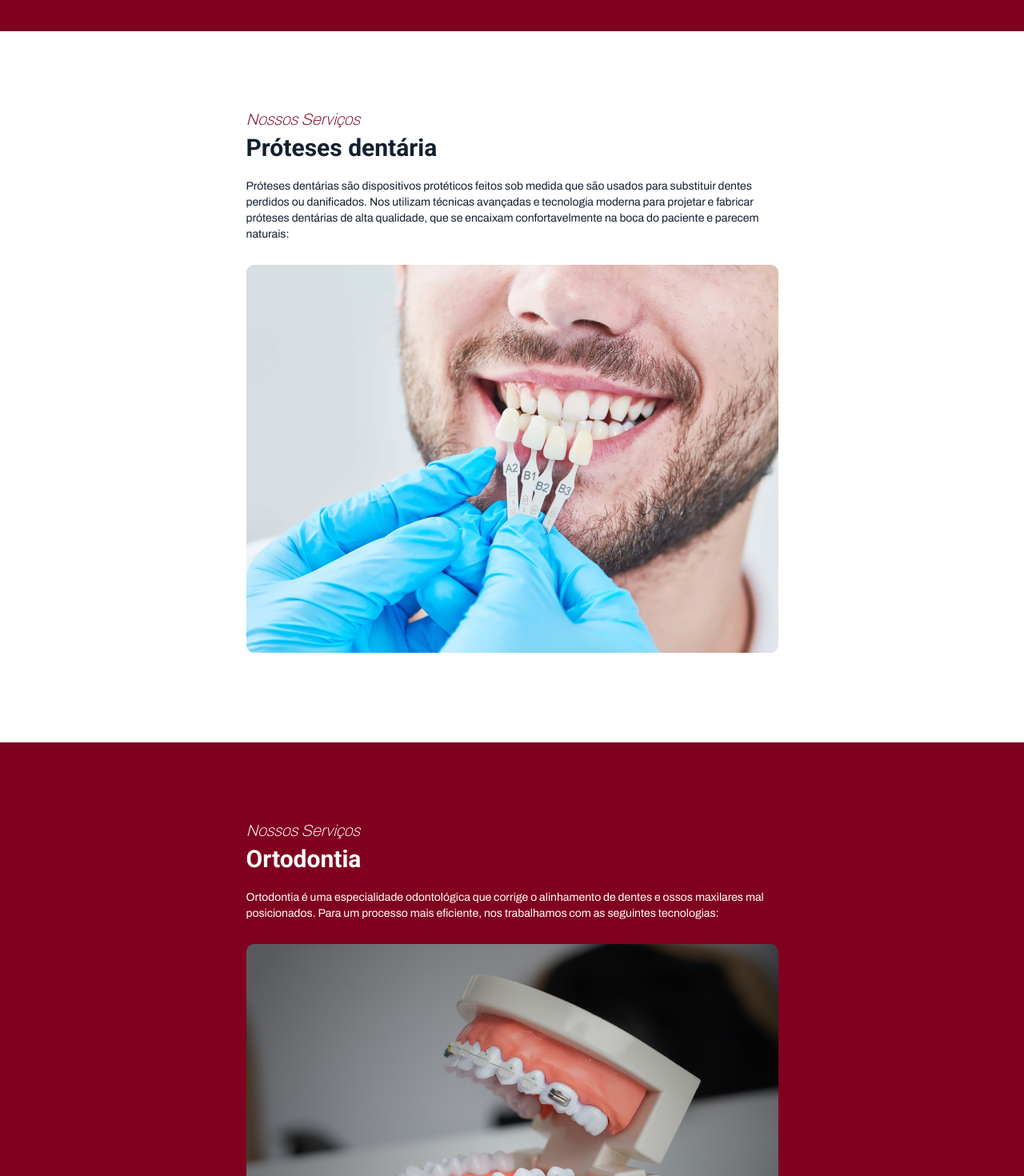
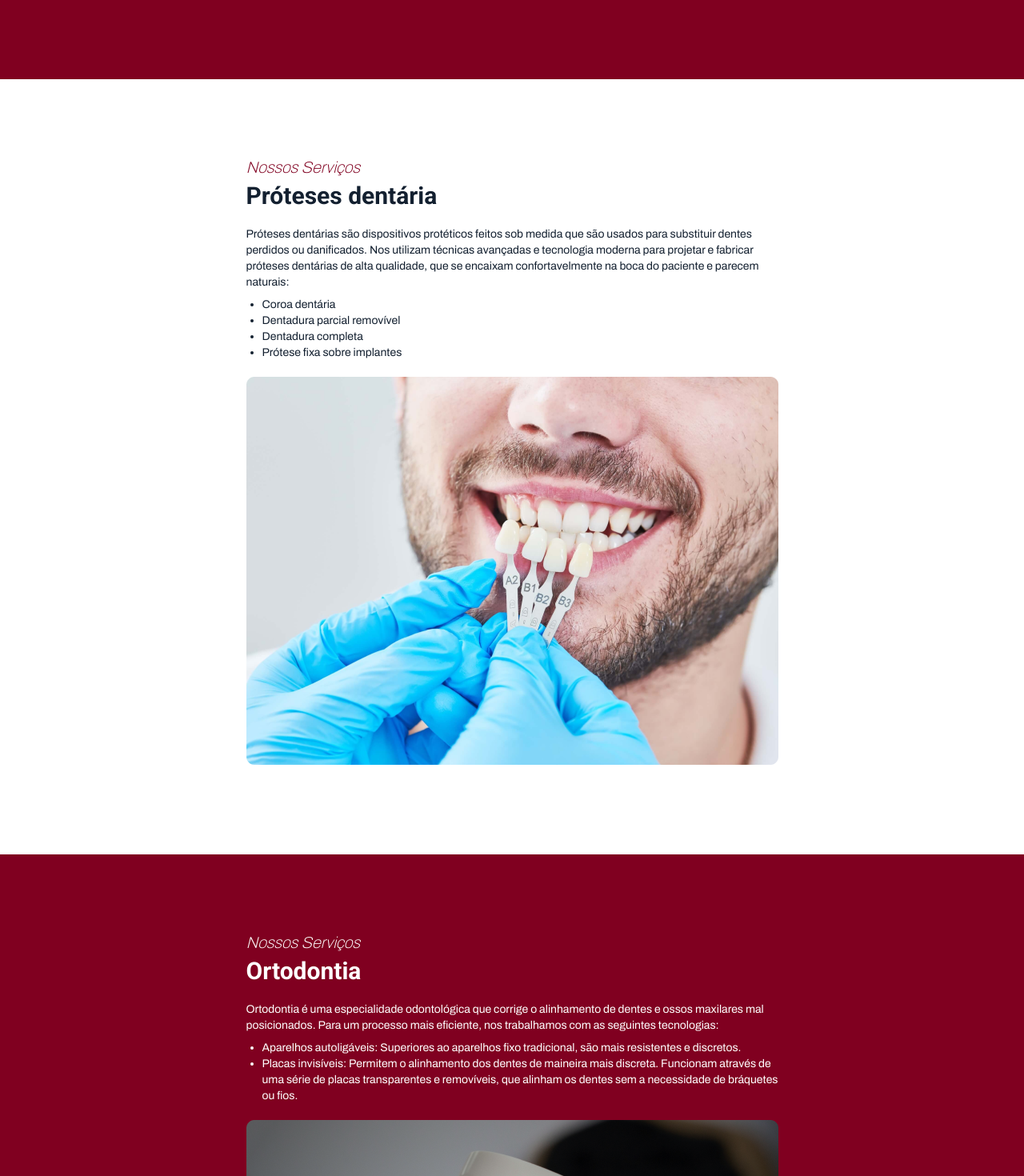
Before and after one commit to GustavoGigacz/odonto-suelen-project, a Next.js app: page / in a window 1280 px wide. Shown: the part 3880-5350 px from the top of the page at 80% size. Built offline with nearby package versions, Linux system fonts and the light colour scheme.

Commit message:
update lis

```diff
--- a/app/components/home/OurServices/Service.tsx
+++ b/app/components/home/OurServices/Service.tsx
@@ -4,7 +4,7 @@ interface ServiceProps {
   title: string;
   upperTitle: string;
   paragraph: string;
-  // list: string;
+  lis?: JSX.Element[];
   image: StaticImageData;
   reversed?: boolean;
 }
@@ -13,7 +13,7 @@ export default function Service({
   title,
   upperTitle,
   paragraph,
-  // list,
+  lis,
   image,
   reversed = false,
 }: ServiceProps) {
@@ -44,9 +44,13 @@ export default function Service({
               <p className='screen3:text-xl text-sm font-archivo'>
                 {paragraph}
               </p>
-              <ul className='screen3:text-xl text-sm font-archivo list-disc pl-5 mt-2'>
-                {/* <li></li> */}
-              </ul>
+              {lis ? (
+                <ul className='screen3:text-xl text-sm font-archivo list-disc pl-5 mt-2'>
+                  {lis.map((li, key) => (
+                    <li key={`${key}_${li}`}>{li}</li>
+                  ))}
+                </ul>
+              ) : null}
             </div>
             <div className='max-w-[665px]'>
               <Image src={image} alt={''} />
--- a/app/components/home/OurServices/index.tsx
+++ b/app/components/home/OurServices/index.tsx
@@ -1,49 +1,89 @@
-import Image from "next/image";
+import Image from 'next/image';
 
 /////Images
-import Service1 from "@/public/images/Service1.png";
-import Service2 from "@/public/images/Service2.png";
-import Service3 from "@/public/images/Service3.png";
-import Service4 from "@/public/images/Service4.png";
-import Service5 from "@/public/images/Service5.png";
-import Service from "./Service";
+import Service1 from '@/public/images/Service1.png';
+import Service2 from '@/public/images/Service2.png';
+import Service3 from '@/public/images/Service3.png';
+import Service4 from '@/public/images/Service4.png';
+import Service5 from '@/public/images/Service5.png';
+import Service from './Service';
 /////Images
 
 const services = [
   {
-    title: "Cirurgias Avançadas",
-    upperTitle: "Nossos Serviços",
+    title: 'Cirurgias Avançadas',
+    upperTitle: 'Nossos Serviços',
     paragraph:
-      "Os dentistas usam técnicas e ferramentas especiais para realizar cirurgias menos dolorosas e que ajudam você a se recuperar mais rapidamente.",
+      'Os dentistas usam técnicas e ferramentas especiais para realizar cirurgias menos dolorosas e que ajudam você a se recuperar mais rapidamente.',
     image: Service1,
+    lis: [
+      <>Implantes dentários</>,
+      <>Cirurgia periodontal</>,
+      <>Exodontia de sisos inclusos/ impactados</>,
+    ],
   },
   {
-    title: "Próteses dentária",
-    upperTitle: "Nossos Serviços",
+    title: 'Próteses dentária',
+    upperTitle: 'Nossos Serviços',
     paragraph:
-      "Próteses dentárias são dispositivos protéticos feitos sob medida que são usados para substituir dentes perdidos ou danificados. Nos utilizam técnicas avançadas e tecnologia moderna para projetar e fabricar próteses dentárias de alta qualidade, que se encaixam confortavelmente na boca do paciente e parecem naturais:",
+      'Próteses dentárias são dispositivos protéticos feitos sob medida que são usados para substituir dentes perdidos ou danificados. Nos utilizam técnicas avançadas e tecnologia moderna para projetar e fabricar próteses dentárias de alta qualidade, que se encaixam confortavelmente na boca do paciente e parecem naturais:',
     image: Service2,
+    lis: [
+      <>Coroa dentária</>,
+      <>Dentadura parcial removível</>,
+      <>Dentadura completa</>,
+      <>Prótese fixa sobre implantes</>,
+    ],
   },
   {
-    title: "Ortodontia",
-    upperTitle: "Nossos Serviços",
+    title: 'Ortodontia',
+    upperTitle: 'Nossos Serviços',
     paragraph:
-      "Ortodontia é uma especialidade odontológica que corrige o alinhamento de dentes e ossos maxilares mal posicionados. Para um processo mais eficiente, nos trabalhamos com as seguintes tecnologias:",
+      'Ortodontia é uma especialidade odontológica que corrige o alinhamento de dentes e ossos maxilares mal posicionados. Para um processo mais eficiente, nos trabalhamos com as seguintes tecnologias:',
     image: Service3,
+    lis: [
+      <>
+        Aparelhos autoligáveis: Superiores ao aparelhos fixo tradicional, são
+        mais resistentes e discretos.
+      </>,
+      <>
+        Placas invisíveis: Permitem o alinhamento dos dentes de maineira mais
+        discreta. Funcionam através de uma série de placas transparentes e
+        removíveis, que alinham os dentes sem a necessidade de bráquetes ou
+        fios.
+      </>,
+    ],
   },
   {
-    title: "Tratamento de Canal",
-    upperTitle: "Nossos Serviços",
+    title: 'Tratamento de Canal',
+    upperTitle: 'Nossos Serviços',
     paragraph:
-      "canal dentário é um procedimento que consiste na retirada da polpa do dente, um tecido encontrado na parte interna da raiz. Geralmente, ele é indicado quando existe uma cárie em processo avançado e que já causou danos na polpa dentária.",
+      'canal dentário é um procedimento que consiste na retirada da polpa do dente, um tecido encontrado na parte interna da raiz. Geralmente, ele é indicado quando existe uma cárie em processo avançado e que já causou danos na polpa dentária.',
     image: Service4,
   },
   {
-    title: "Tratamentos Estéticos",
-    upperTitle: "Nossos Serviços",
+    title: 'Tratamentos Estéticos',
+    upperTitle: 'Nossos Serviços',
     paragraph:
-      "Oferecemos diversos tratamentos estéticos para deixar o seu sorriso perfeito:",
+      'Oferecemos diversos tratamentos estéticos para deixar o seu sorriso perfeito:',
     image: Service5,
+    lis: [
+      <>
+        Facetas dentárias - próteses muito finas confeccionadas em porcelana ou
+        resina. São parecidas com uma capa que tem o formato do dente do
+        paciente.
+      </>,
+      <>
+        Clareamento dentário no Consultório - O profissional aplica um gel com
+        alta concentração de agentes clareadores, deixando-os agir por ao menos
+        15 minutos.
+      </>,
+      <>
+        Clareamento dentário caseiro - A principal diferença entre o clareamento
+        feito em consultório e em casa é justamente o tempo que o tratamento
+        demora para ser finalizado e gerar resultados.
+      </>,
+    ],
   },
 ];
 
```
